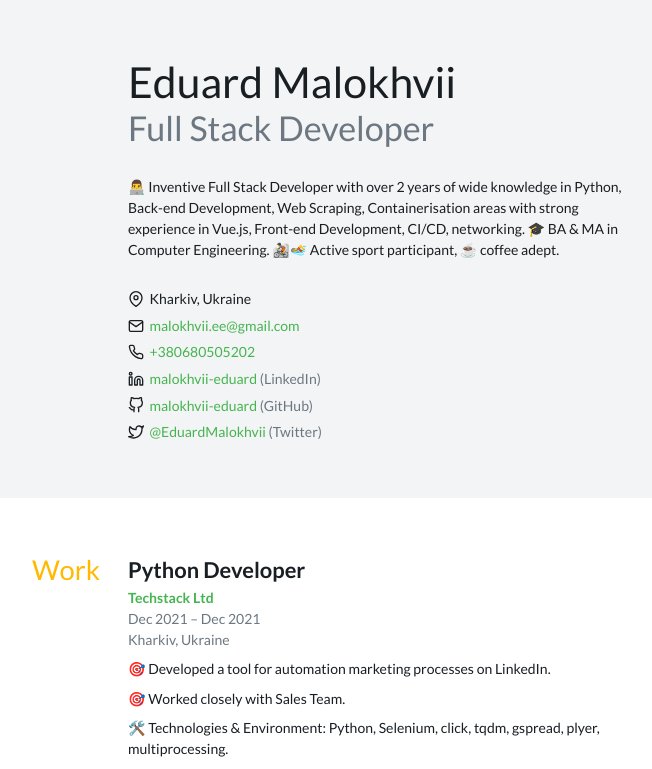
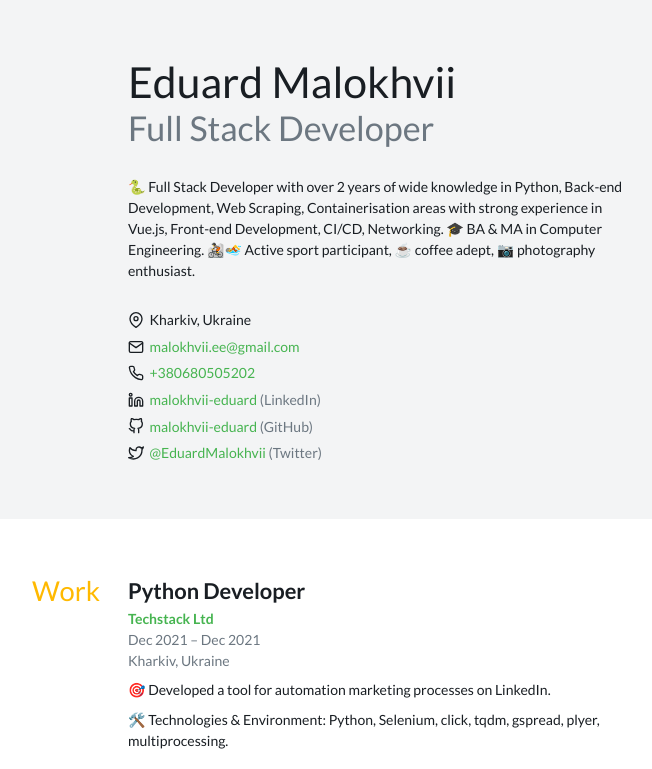
Before and after one commit to malokhvii-eduard/malokhvii-eduard.github.io, a plain HTML site: page index.html in a window 1280 px wide. Shown: the top 769 px of the page, without its empty margins (358-1010 px from the left). Drawn offline with Linux system fonts and the light colour scheme.

Commit message:
Deploying to gh-pages from @ malokhvii-eduard/malokhvii-eduard.github.io@840b6a0a7913c2cb40ef83e3e1d3b0467b6e840b 🚀

```diff
--- a/index.html
+++ b/index.html
@@ -3,7 +3,7 @@
   <head>
     <meta charset="utf-8">
       <title>Eduard Malokhvii</title>
-      <meta name="description" content="👨‍💻 Inventive Full Stack Developer with over 2 years of wide knowledge in Python, Back-end Development, Web Scraping, Containerisation areas with strong experience in Vue.js, Front-end Development, CI/CD, networking. 🎓 BA &amp;amp; MA in Computer Engineering. 🚵🏊 Active sport participant, ☕️ coffee adept.">
+      <meta name="description" content="🐍 Full Stack Developer with over 2 years of wide knowledge in Python, Back-end Development, Web Scraping, Containerisation areas with strong experience in Vue.js, Front-end Development, CI/CD, Networking. 🎓 BA &amp;amp; MA in Computer Engineering. 🚵🏊 Active sport participant, ☕️ coffee adept, 📷 photography enthusiast.">
     <meta name="viewport" content="width=device-width, initial-scale=1">
     <link rel="stylesheet" href="https://fonts.googleapis.com/css?family=Lato:400,700&display=swap">
     <style>:root {
@@ -256,7 +256,7 @@ blockquote > * + * {
             <h2>Full Stack Developer</h2>
         </div>
           <article>
-            <p>👨‍💻 Inventive Full Stack Developer with over 2 years of wide knowledge in Python, Back-end Development, Web Scraping, Containerisation areas with strong experience in Vue.js, Front-end Development, CI/CD, networking. 🎓 BA &amp; MA in Computer Engineering. 🚵🏊 Active sport participant, ☕️ coffee adept.</p>
+            <p>🐍 Full Stack Developer with over 2 years of wide knowledge in Python, Back-end Development, Web Scraping, Containerisation areas with strong experience in Vue.js, Front-end Development, CI/CD, Networking. 🎓 BA &amp; MA in Computer Engineering. 🚵🏊 Active sport participant, ☕️ coffee adept, 📷 photography enthusiast.</p>
           </article>
         <ul class="icon-list">
               <li>
@@ -307,7 +307,6 @@ blockquote > * + * {
                 </div>
               </header>
                 <p>🎯 Developed a tool for automation marketing processes on LinkedIn.</p>
-    <p>🎯 Worked closely with Sales Team.</p>
     <p>🛠️ Technologies &amp; Environment: Python, Selenium, click, tqdm, gspread, plyer, multiprocessing.</p>
             </article>
             <article>
```
